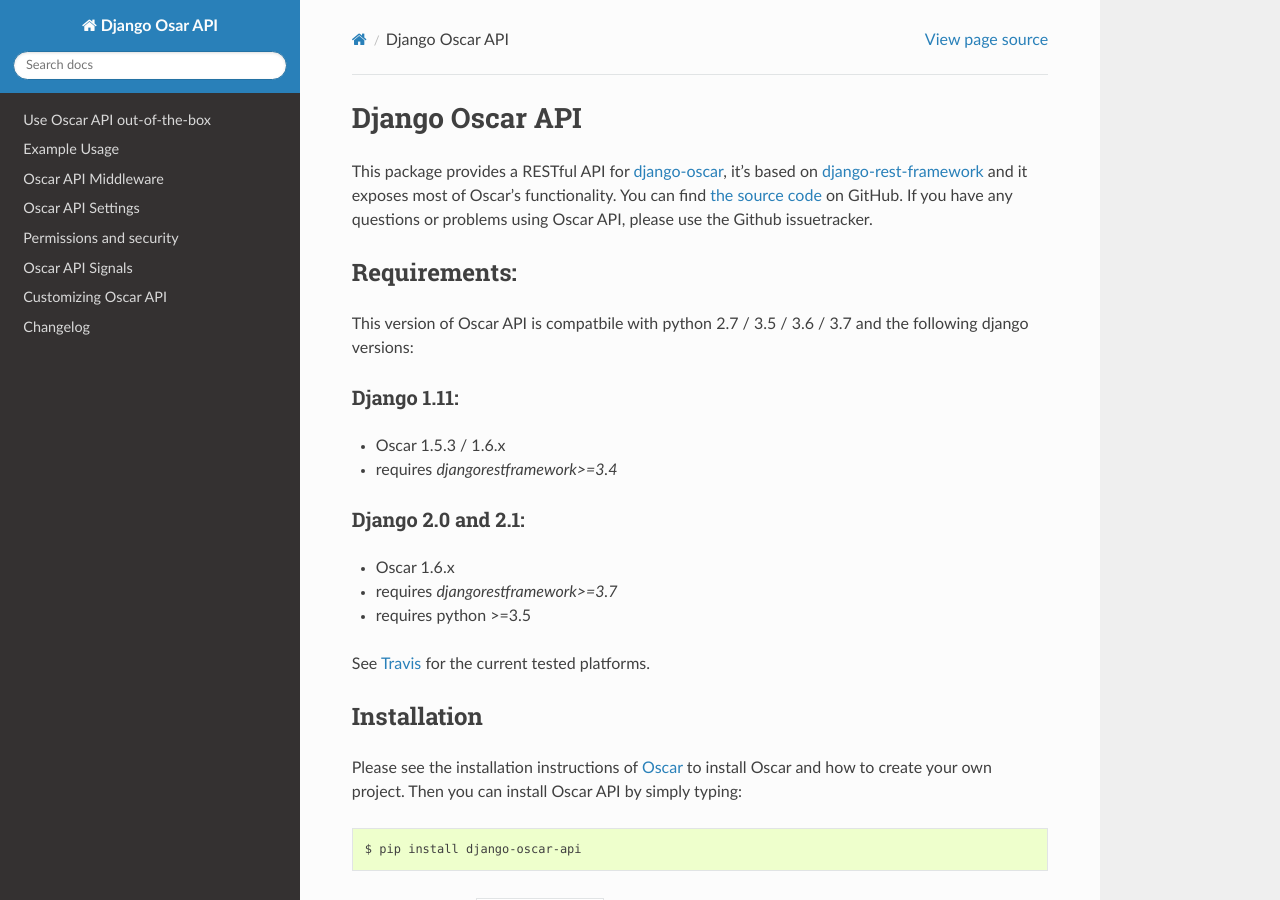
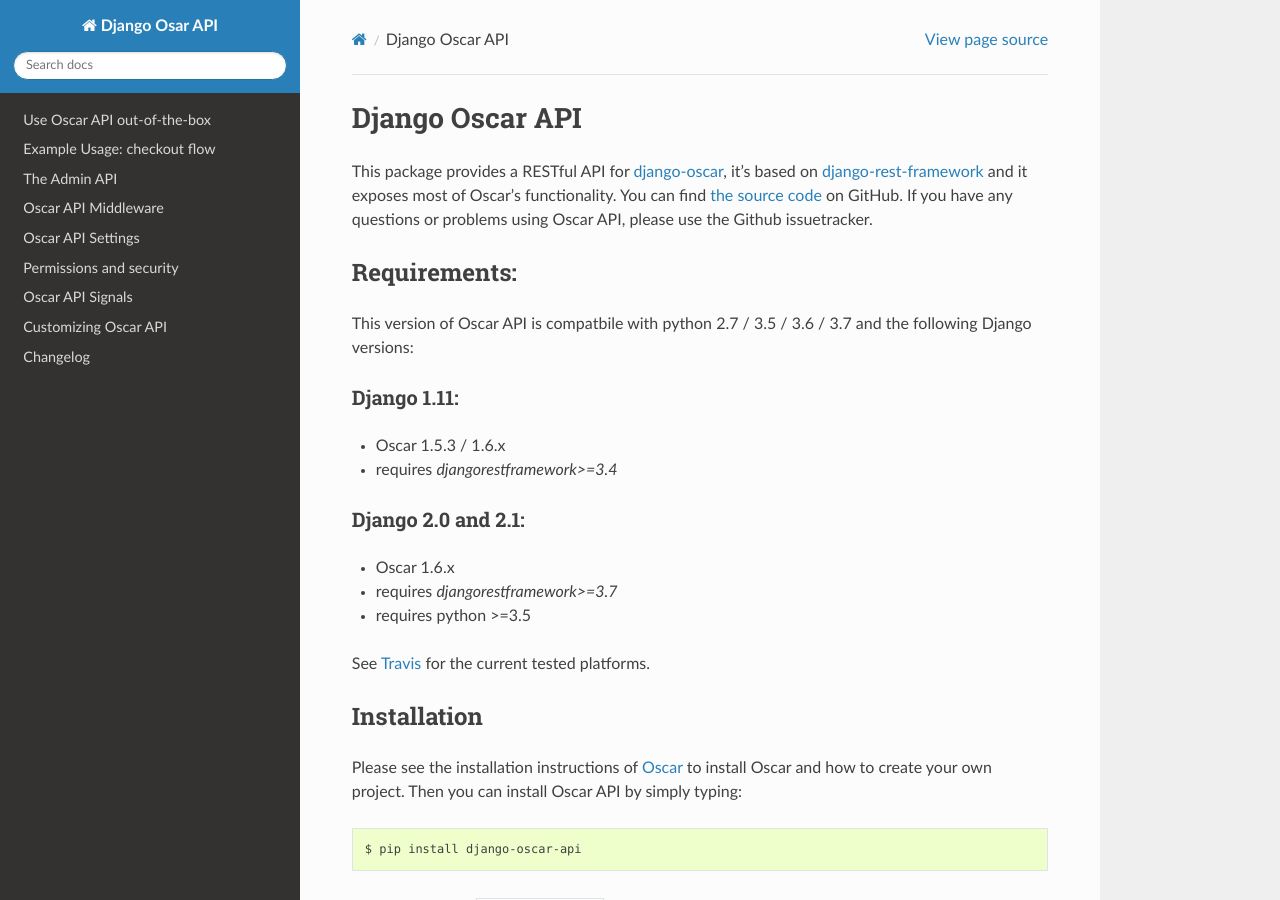
Before and after one commit to django-oscar/django-oscar-api, a Sphinx documentation site: the page built from docs/source/index.rst, in a window 1280 px wide and 900 px high. Built offline with Sphinx 7.4.7 and the Read the Docs theme 2.0.0, drawn with Linux system fonts in a browser that asks for light colours.

Commit message:
Added docs about the Admin API

```diff
--- a/docs/source/index.rst
+++ b/docs/source/index.rst
@@ -13,7 +13,7 @@
 
 Requirements:
 -------------
-This version of Oscar API is compatbile with python 2.7 / 3.5 / 3.6 / 3.7 and the following django versions:
+This version of Oscar API is compatbile with python 2.7 / 3.5 / 3.6 / 3.7 and the following Django versions:
 
 Django 1.11:
 ~~~~~~~~~~~~
@@ -91,6 +91,7 @@
 
    usage/outofthebox
    usage/communicate_with_the_api
+   usage/the_admin_api
    usage/middleware
    usage/settings
    usage/permissions
--- a/docs/source/usage/communicate_with_the_api.rst
+++ b/docs/source/usage/communicate_with_the_api.rst
@@ -1,6 +1,6 @@
-=============
-Example Usage
-=============
+============================
+Example Usage: checkout flow
+============================
 When you browse through the API (see also the :ref:`django-oscar-sandbox` section), most of the things are already pretty clear in terms how you can communicate with the API. In the following examples we use the python `requests`_ package to demonstate how the API works.
 
 .. _`requests`: http://docs.python-requests.org/
--- a/docs/source/usage/permissions.rst
+++ b/docs/source/usage/permissions.rst
@@ -52,6 +52,8 @@
 6. A response will be issued containing the new session id.
 
 
+.. _permissions-label:
+
 Permissions
 -----------
 
```
Also changed, not shown: docs/source/usage/the_admin_api.rst (added, +17 -0 lines), docs/source/images/admin-api.png (added).
